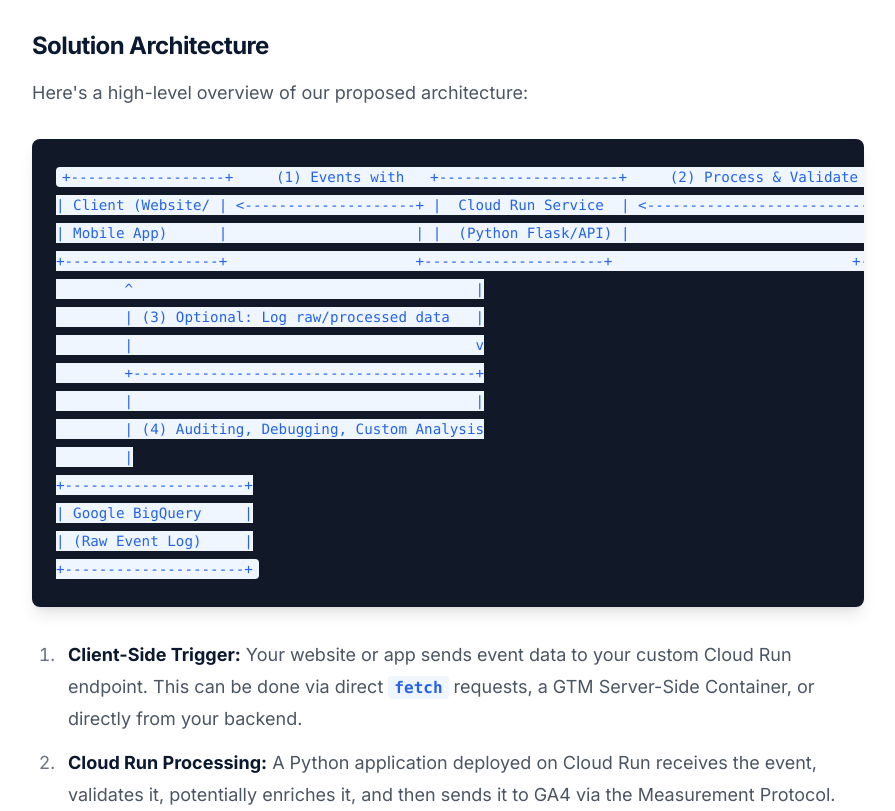
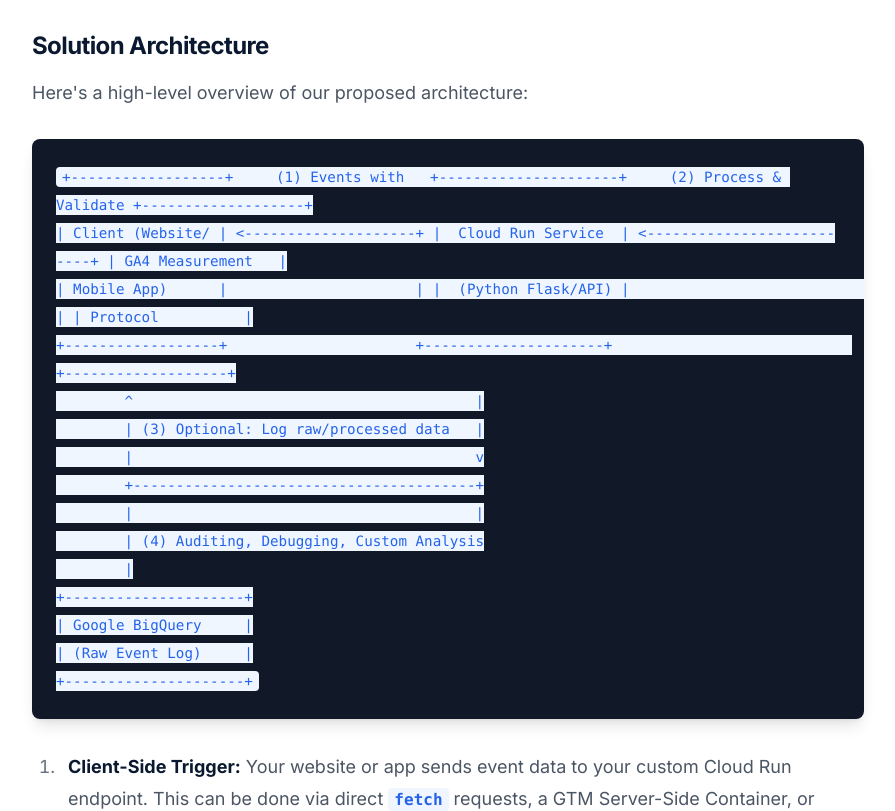
Before and after one commit to aman16tanwar/tagspecialist, a React (Create React App) app: page /blog/1765081352474 in a window 1280 px wide. Shown: the part 1940-2751 px from the top of the page, without its empty margins (192-1087 px from the left). Built offline with nearby package versions, Linux system fonts and the light colour scheme.

Commit message:
feat: implement syntax highlighting and improved code block styling

```diff
--- a/src/components/blog/BlogPost.js
+++ b/src/components/blog/BlogPost.js
@@ -5,6 +5,7 @@ import { HiArrowLeft, HiCalendar, HiClock, HiTag } from 'react-icons/hi';
 import SEOHead from '../seo/SEOHead';
 import ReactMarkdown from 'react-markdown'; // Import ReactMarkdown
 import remarkGfm from 'remark-gfm'; // Import remarkGfm for GitHub Flavored Markdown
+import rehypeHighlight from 'rehype-highlight'; // Import rehypeHighlight for syntax highlighting
 import NewsletterPopup from './NewsletterPopup'; // Import NewsletterPopup
 
 const BlogPost = () => {
@@ -105,11 +106,11 @@ const BlogPost = () => {
                         prose-p:text-gray-600 prose-p:leading-relaxed prose-p:mb-6
                         prose-ul:list-disc prose-ul:pl-6 prose-ul:mb-6 prose-li:text-gray-600 prose-li:mb-2
                         prose-strong:text-navy-900 prose-strong:font-bold
-                        prose-pre:bg-gray-900 prose-pre:text-gray-100 prose-pre:p-6 prose-pre:rounded-lg prose-pre:shadow-lg
+                        prose-pre:bg-gray-900 prose-pre:text-gray-100 prose-pre:p-6 prose-pre:rounded-lg prose-pre:shadow-lg prose-pre:overflow-x-auto prose-pre:whitespace-pre-wrap prose-pre:break-words
                         prose-code:text-blue-600 prose-code:bg-blue-50 prose-code:px-1.5 prose-code:py-0.5 prose-code:rounded prose-code:before:content-none prose-code:after:content-none
                         hover:prose-a:text-blue-700 transition-all"
                 >
-                    <ReactMarkdown remarkPlugins={[remarkGfm]}>
+                    <ReactMarkdown remarkPlugins={[remarkGfm]} rehypePlugins={[rehypeHighlight]}>
                         {displayContent}
                     </ReactMarkdown>
                 </motion.div>
--- a/src/index.css
+++ b/src/index.css
@@ -1,4 +1,5 @@
 @import url('https://fonts.googleapis.com/css2?family=Inter:wght@300;400;500;600;700&display=swap');
+@import 'prismjs/themes/prism-okaidia.css'; /* Prism.js theme for syntax highlighting */
 
 @tailwind base;
 @tailwind components;
```
